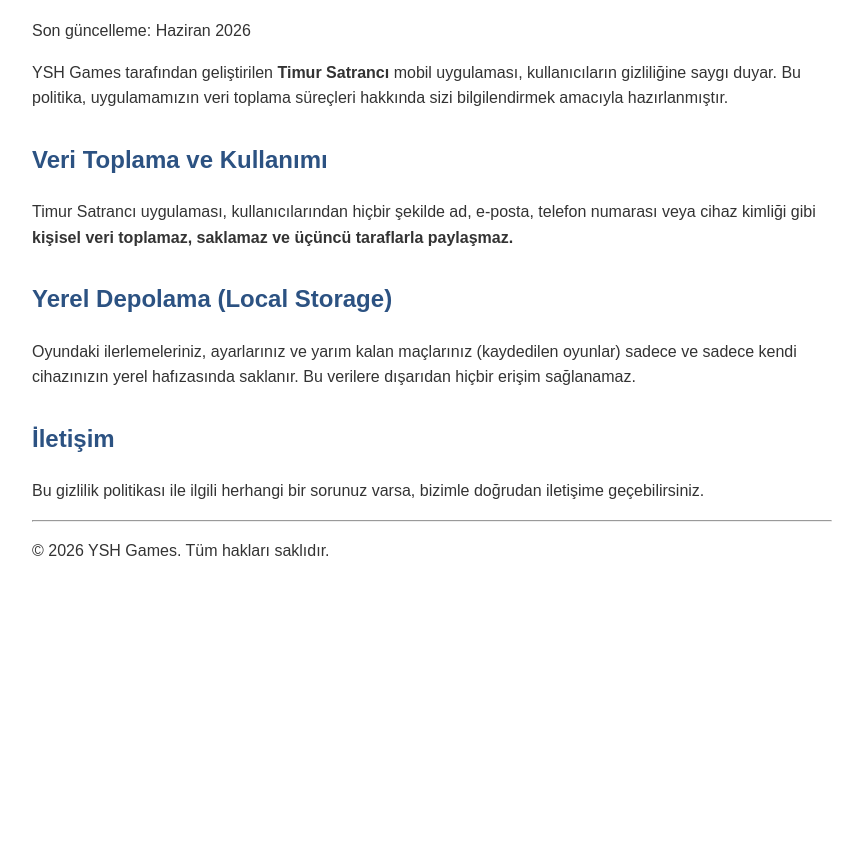
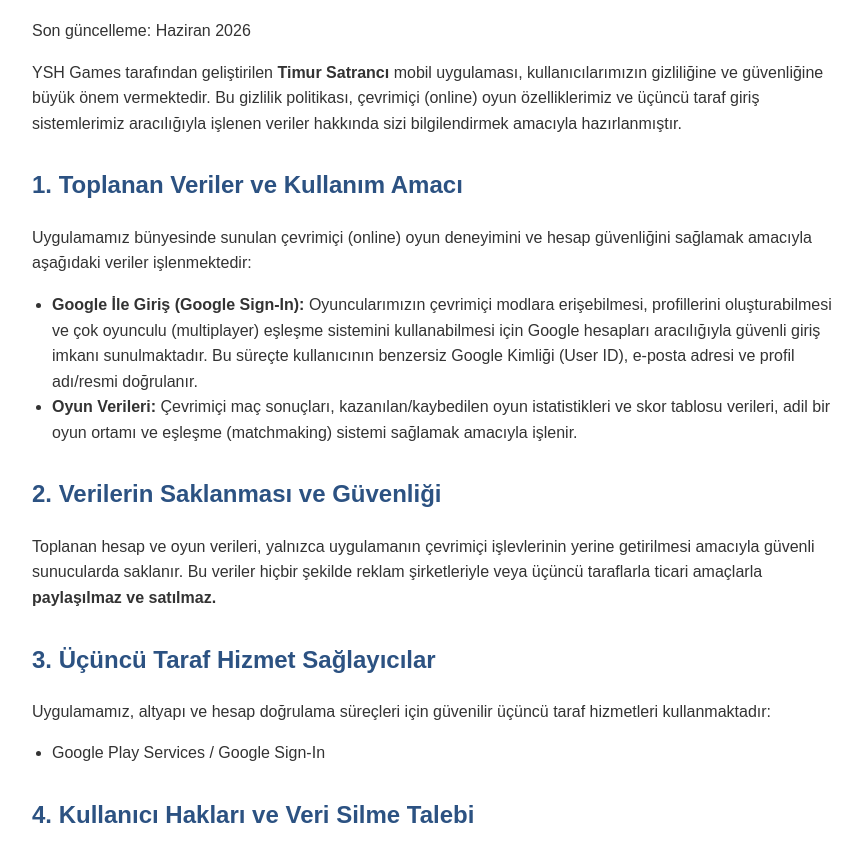
Before and after one commit to YavuzSelimAkkayaa/privacy-policy, a plain HTML site: page index.html in a window 1280 px wide. Shown: the part 96-947 px from the top of the page, without its empty margins (208-1070 px from the left). Before the commit the page ends 800 px from the top, so only its background shows below. Drawn offline with Linux system fonts and the light colour scheme.

Commit message:
Update index.html

```diff
--- a/index.html
+++ b/index.html
@@ -8,22 +8,36 @@
         body { font-family: sans-serif; line-height: 1.6; padding: 20px; max-width: 800px; margin: 0 auto; color: #333; }
         h1 { color: #1a365d; }
         h2 { color: #2c5282; margin-top: 30px; }
+        ul { padding-left: 20px; }
     </style>
 </head>
 <body>
     <h1>Gizlilik Politikası</h1>
     <p>Son güncelleme: Haziran 2026</p>
 
-    <p>YSH Games tarafından geliştirilen <strong>Timur Satrancı</strong> mobil uygulaması, kullanıcıların gizliliğine saygı duyar. Bu politika, uygulamamızın veri toplama süreçleri hakkında sizi bilgilendirmek amacıyla hazırlanmıştır.</p>
+    <p>YSH Games tarafından geliştirilen <strong>Timur Satrancı</strong> mobil uygulaması, kullanıcılarımızın gizliliğine ve güvenliğine büyük önem vermektedir. Bu gizlilik politikası, çevrimiçi (online) oyun özelliklerimiz ve üçüncü taraf giriş sistemlerimiz aracılığıyla işlenen veriler hakkında sizi bilgilendirmek amacıyla hazırlanmıştır.</p>
 
-    <h2>Veri Toplama ve Kullanımı</h2>
-    <p>Timur Satrancı uygulaması, kullanıcılarından hiçbir şekilde ad, e-posta, telefon numarası veya cihaz kimliği gibi <strong>kişisel veri toplamaz, saklamaz ve üçüncü taraflarla paylaşmaz.</strong></p>
+    <h2>1. Toplanan Veriler ve Kullanım Amacı</h2>
+    <p>Uygulamamız bünyesinde sunulan çevrimiçi (online) oyun deneyimini ve hesap güvenliğini sağlamak amacıyla aşağıdaki veriler işlenmektedir:</p>
+    <ul>
+        <li><strong>Google İle Giriş (Google Sign-In):</strong> Oyuncularımızın çevrimiçi modlara erişebilmesi, profillerini oluşturabilmesi ve çok oyunculu (multiplayer) eşleşme sistemini kullanabilmesi için Google hesapları aracılığıyla güvenli giriş imkanı sunulmaktadır. Bu süreçte kullanıcının benzersiz Google Kimliği (User ID), e-posta adresi ve profil adı/resmi doğrulanır.</li>
+        <li><strong>Oyun Verileri:</strong> Çevrimiçi maç sonuçları, kazanılan/kaybedilen oyun istatistikleri ve skor tablosu verileri, adil bir oyun ortamı ve eşleşme (matchmaking) sistemi sağlamak amacıyla işlenir.</li>
+    </ul>
 
-    <h2>Yerel Depolama (Local Storage)</h2>
-    <p>Oyundaki ilerlemeleriniz, ayarlarınız ve yarım kalan maçlarınız (kaydedilen oyunlar) sadece ve sadece kendi cihazınızın yerel hafızasında saklanır. Bu verilere dışarıdan hiçbir erişim sağlanamaz.</p>
+    <h2>2. Verilerin Saklanması ve Güvenliği</h2>
+    <p>Toplanan hesap ve oyun verileri, yalnızca uygulamanın çevrimiçi işlevlerinin yerine getirilmesi amacıyla güvenli sunucularda saklanır. Bu veriler hiçbir şekilde reklam şirketleriyle veya üçüncü taraflarla ticari amaçlarla <strong>paylaşılmaz ve satılmaz.</strong></p>
 
-    <h2>İletişim</h2>
-    <p>Bu gizlilik politikası ile ilgili herhangi bir sorunuz varsa, bizimle doğrudan iletişime geçebilirsiniz.</p>
+    <h2>3. Üçüncü Taraf Hizmet Sağlayıcılar</h2>
+    <p>Uygulamamız, altyapı ve hesap doğrulama süreçleri için güvenilir üçüncü taraf hizmetleri kullanmaktadır:</p>
+    <ul>
+        <li>Google Play Services / Google Sign-In</li>
+    </ul>
+
+   <h2>4. Kullanıcı Hakları ve Veri Silme Talebi</h2>
+    <p>Kullanıcılarımız, Google ile Giriş verilerinin sistemimizden tamamen silmesini talep etme hakkına sahiptir. Verilerinizin ve oyun profilinizin kalıcı olarak silinmesini istiyorsanız, bizimle doğrudan iletişime geçebilirsiniz. Talebiniz doğrultusunda verileriniz en kısa sürede kalıcı olarak silinecektir.</p>
+
+    <h2>5. İletişim</h2>
+    <p>Bu gizlilik politikası veya veri silme talepleriniz ile ilgili her türlü soru için bizimle doğrudan iletişime geçebilirsiniz.</p>
 
     <hr>
     <p>&copy; 2026 YSH Games. Tüm hakları saklıdır.</p>
```
